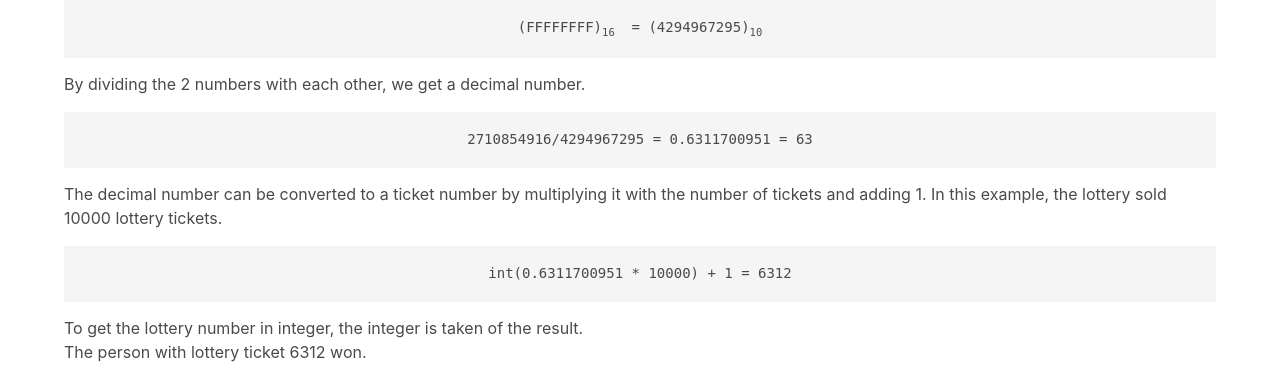
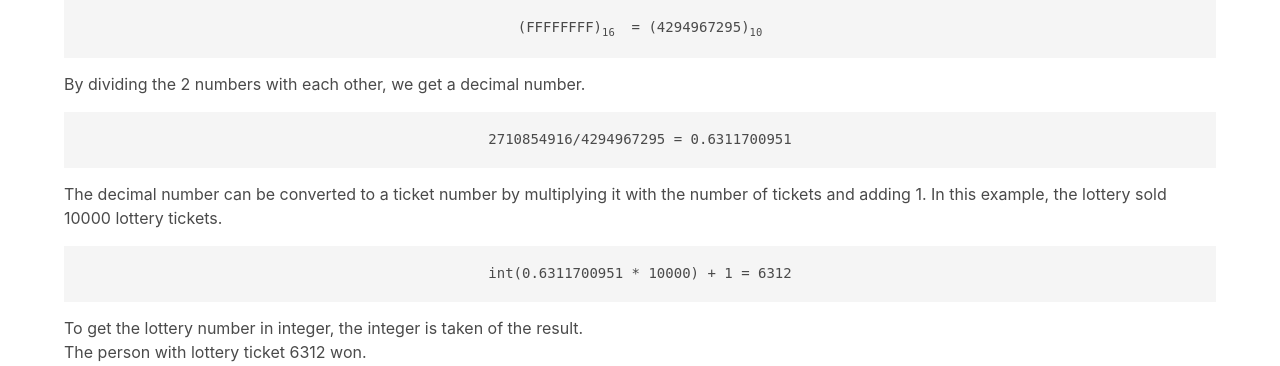
Before and after one commit to FrilledShark/NanoLottery, a Flask app: page /fair in a window 1280 px wide. Shown: the part 868-1234 px from the top of the page. Run offline with Flask 2, Linux system fonts and the light colour scheme.

Commit message:
fixed small math error

```diff
--- a/templates/fair.html
+++ b/templates/fair.html
@@ -85,7 +85,7 @@
             <p>
                 By dividing the 2 numbers with each other, we get a decimal number.
             </p>
-            <pre align="center">2710854916/4294967295 = 0.6311700951 = 63</pre>
+            <pre align="center">2710854916/4294967295 = 0.6311700951</pre>
             <p>
                 The decimal number can be converted to a ticket number by multiplying it with the number of tickets and adding 1. In this example, the lottery sold 10000 lottery tickets.
             </p>
```
